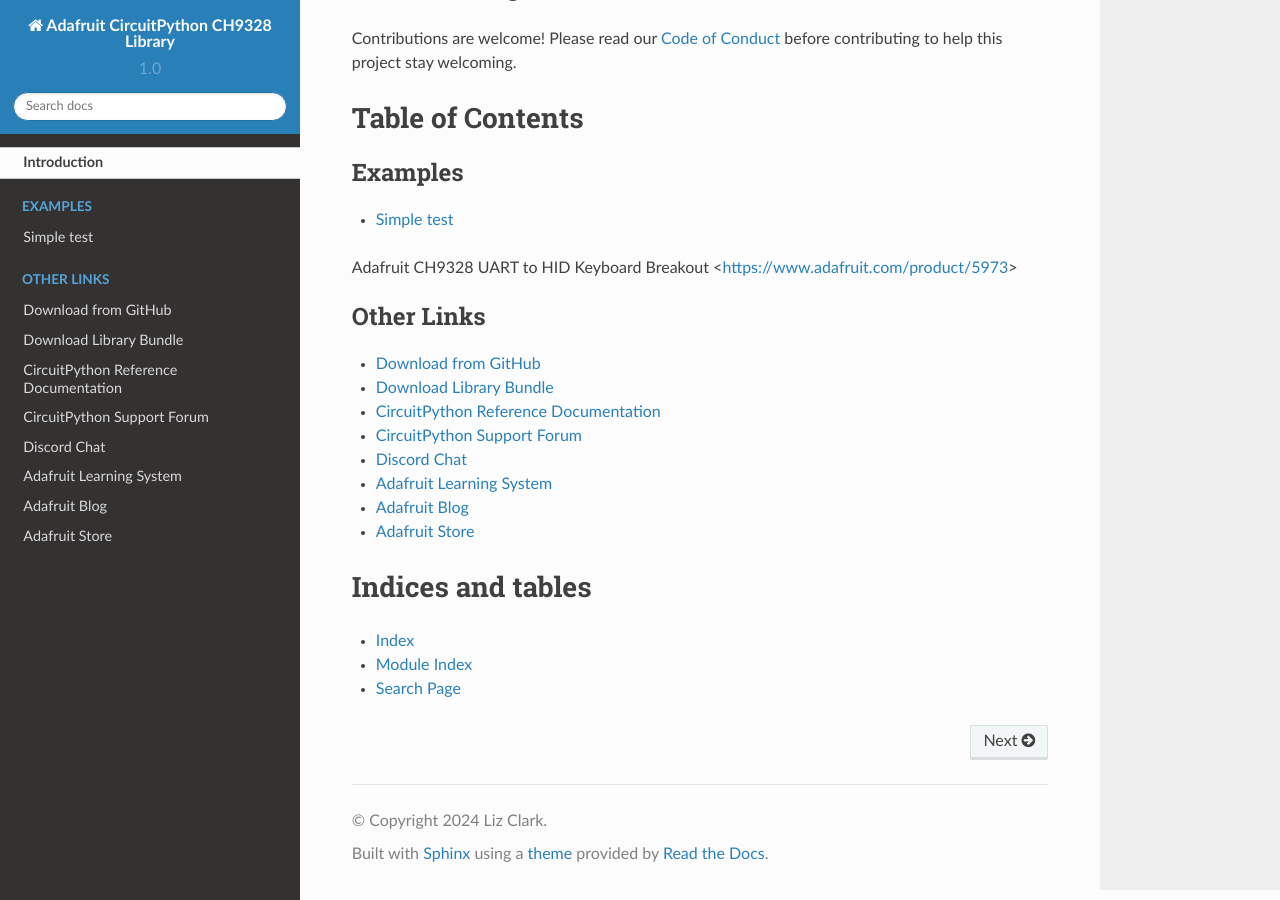
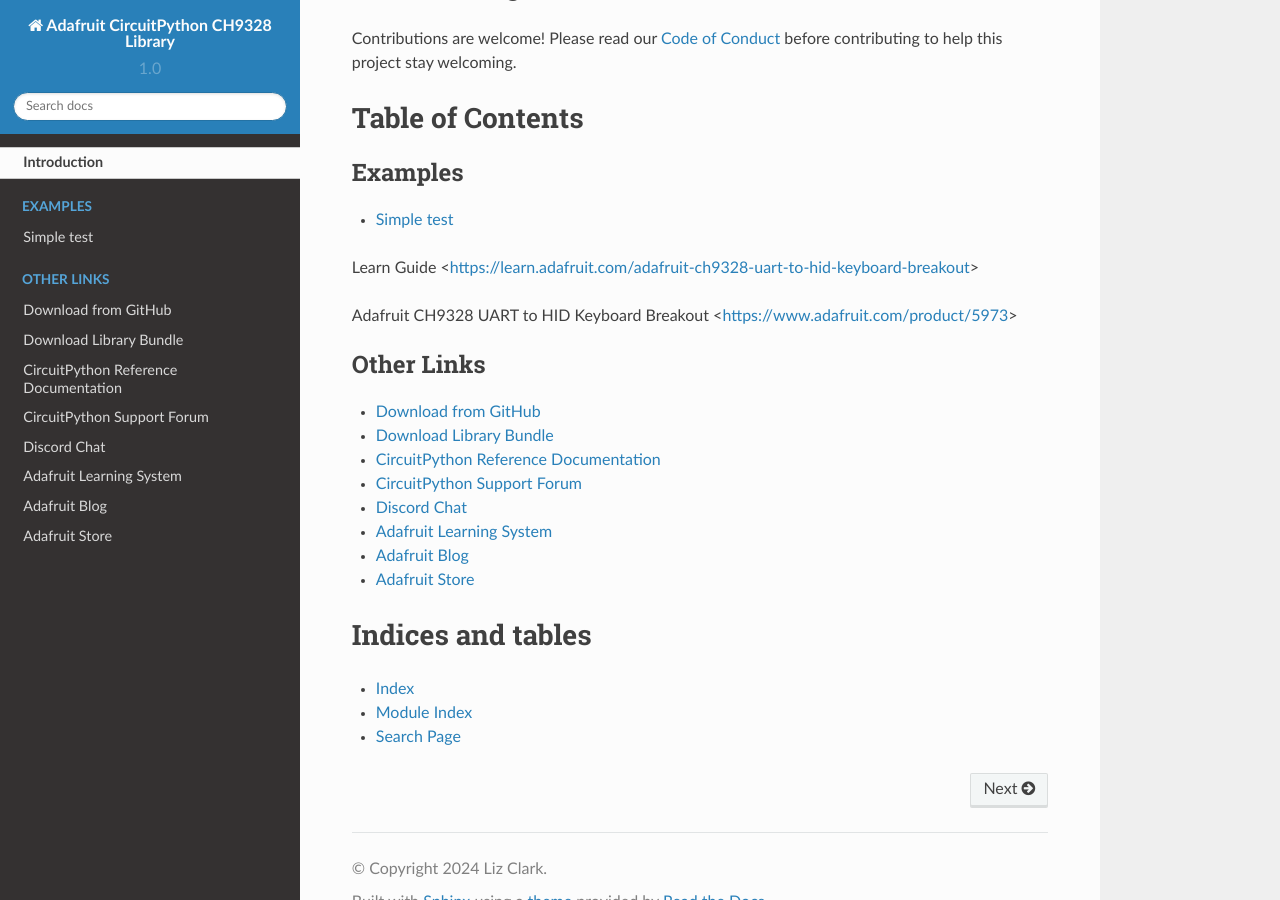
Before and after one commit to adafruit/Adafruit_CircuitPython_CH9328, a Sphinx documentation site: the page built from docs/index.rst, in a window 1280 px wide and 900 px high, scrolled down 2129 px. Built offline with Sphinx 7.4.7 and the Read the Docs theme 2.0.0, drawn with Linux system fonts in a browser that asks for light colours; some of the changed lines change nothing that is shown.

Commit message:
Update index.rst

```diff
--- a/docs/index.rst
+++ b/docs/index.rst
@@ -24,8 +24,7 @@
 .. toctree::
     :caption: Tutorials
 
-.. todo:: Add any Learn guide links here. If there are none, then simply delete this todo and leave
-    the toctree above for use later.
+Learn Guide <https://learn.adafruit.com/adafruit-ch9328-uart-to-hid-keyboard-breakout>
 
 .. toctree::
     :caption: Related Products
```
